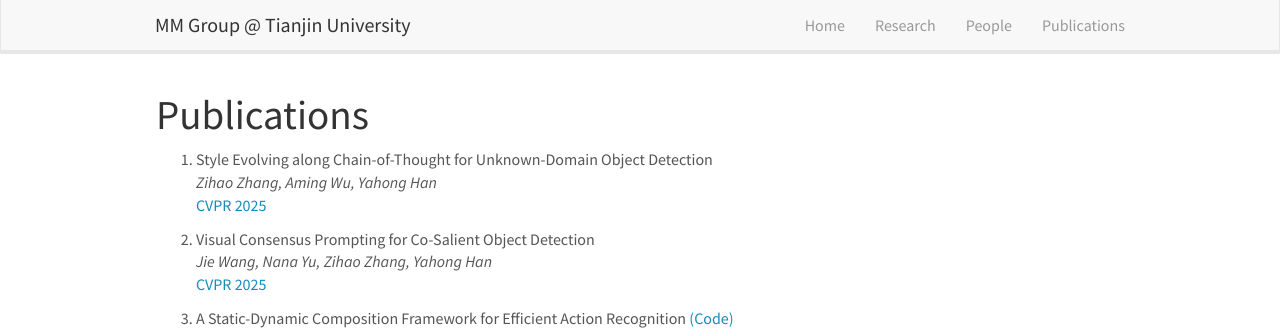
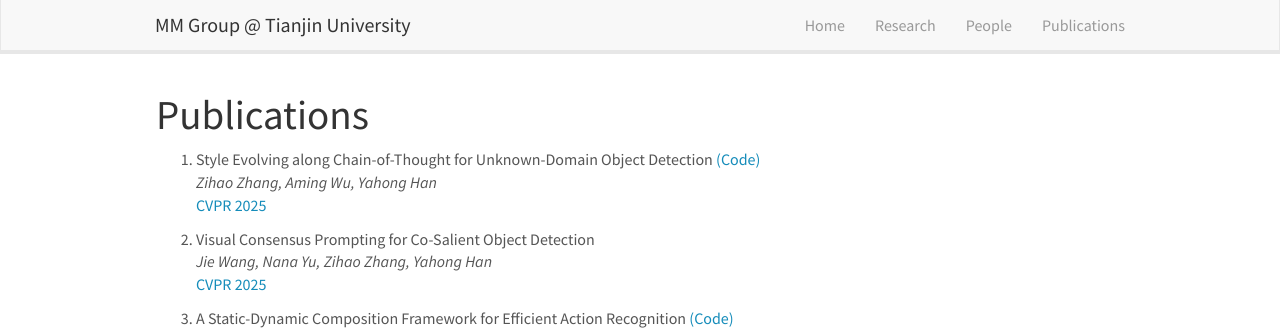
Before and after one commit to tjumm/tjumm.github.io, a Jekyll site: the page built from _pages/publications.md, in a window 1280 px wide and 900 px high. Shown: the top 333 px of the window. Built offline with Jekyll 4.4.1, drawn with Linux system fonts in a browser that asks for light colours; comment, search, counter and statistics services are not loaded.

Commit message:
edit publist-zzh

```diff
--- a/_data/publist.yml
+++ b/_data/publist.yml
@@ -1,4 +1,4 @@
-- title: "1. Style Evolving along Chain-of-Thought for Unknown-Domain Object Detection"
+- title: "1. Style Evolving along Chain-of-Thought for Unknown-Domain Object Detection <a href='https://github.com/ZZ2490/SE-COT'>(Code)</a>"
   image: dummy.png
   description:
   authors: Zihao Zhang, Aming Wu, Yahong Han
```
